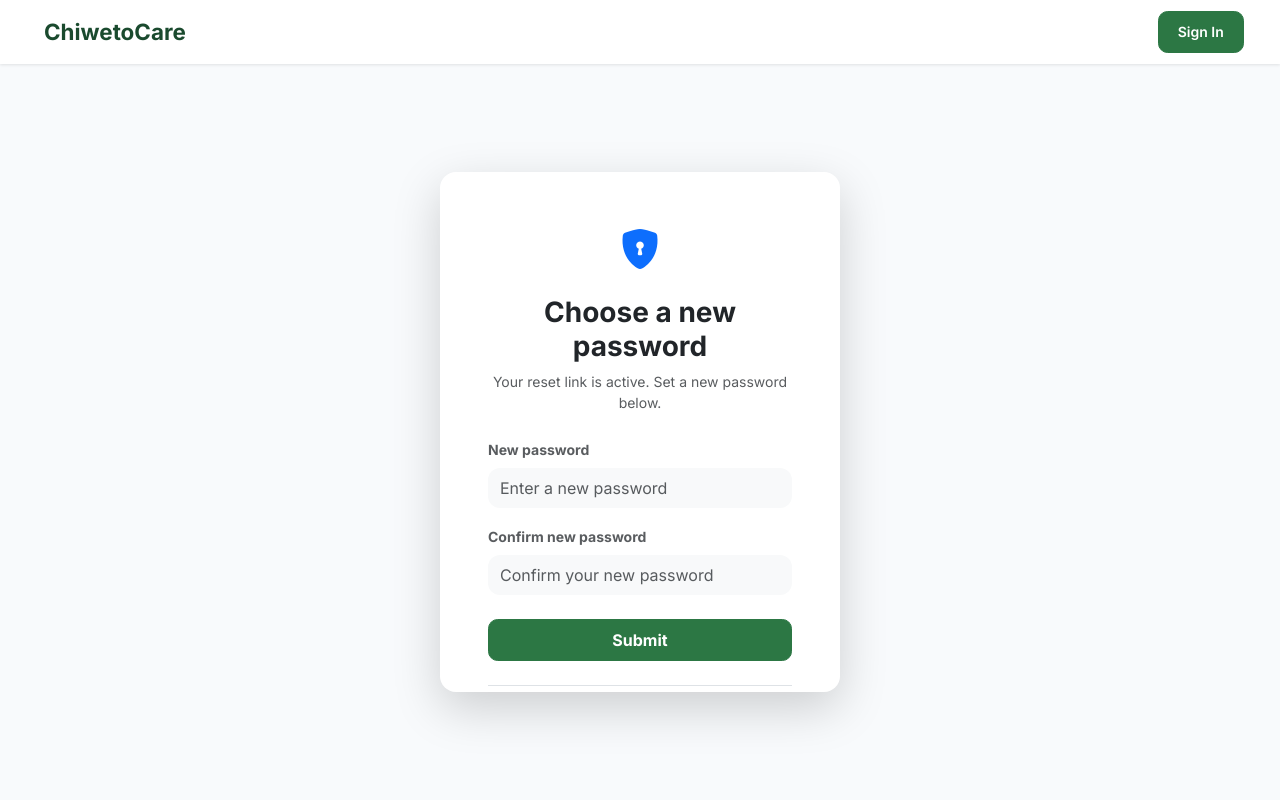
After one commit to Spongejunior/DIS, a Python web app: template templates/auth/reset_password.html in a window 1280 px wide. The commit adds this page. Run offline with Jinja, Linux system fonts and the light colour scheme; the template is opened without the code that fills it, so the values that code supplies are empty, except form fields; tables that the repository leaves empty hold one stand-in row (values such as "Sample post"); form fields are guessed from the names that the template uses.

Commit message:
new change

```diff
--- a/models.py
+++ b/models.py
@@ -37,6 +37,8 @@ class User(UserMixin, db.Model):
     status = db.Column(db.String(20), nullable=False, default='pending')  # pending, approved, rejected
     approved_at = db.Column(db.DateTime)
     rejected_at = db.Column(db.DateTime)
+    reset_token = db.Column(db.String(128))
+    reset_token_expires_at = db.Column(db.DateTime)
 
     # Relationships
     symptoms = db.relationship('SymptomReport', backref='farmer', foreign_keys='SymptomReport.farmer_id')
--- a/templates/auth/login.html
+++ b/templates/auth/login.html
@@ -51,7 +51,7 @@
                             {{ form.remember(class="form-check-input") }}
                             {{ form.remember.label(class="form-check-label small text-muted") }}
                         </div>
-                        <a href="#" class="text-primary small fw-bold text-decoration-none">Forgot Password?</a>
+                        <a href="{{ url_for('forgot_password') }}" class="text-primary small fw-bold text-decoration-none">Forgot Password?</a>
                     </div>
 
                     <div class="d-grid">
--- /dev/null
+++ b/templates/auth/reset_password.html
@@ -0,0 +1,49 @@
+{% extends "base.html" %}
+
+{% block title %}Reset Password - ChiwetoCare{% endblock %}
+
+{% block content %}
+<div class="auth-wrapper auth-wrapper-fixed">
+    <div class="auth-shell">
+        <div class="card auth-card auth-card-login auth-card-login-fixed border-0 shadow-lg bg-white">
+            <div class="p-4 p-md-5">
+                <div class="mb-4 text-center">
+                    <div class="mb-3">
+                        <i class="bi bi-shield-lock-fill fs-1 text-primary"></i>
+                    </div>
+                    <h3 class="fw-bold text-dark mb-2">Choose a new password</h3>
+                    <p class="text-muted small mb-0">Your reset link is active. Set a new password below.</p>
+                </div>
+
+                <form method="POST" novalidate>
+                    {{ form.hidden_tag() }}
+
+                    <div class="mb-3">
+                        {{ form.new_password.label(class="form-label small fw-bold text-muted") }}
+                        {{ form.new_password(class="form-control border-0 bg-light py-2", placeholder="Enter a new password", autocomplete="new-password") }}
+                        {% for error in form.new_password.errors %}
+                            <div class="text-danger small mt-1">{{ error }}</div>
+                        {% endfor %}
+                    </div>
+
+                    <div class="mb-4">
+                        {{ form.confirm_new_password.label(class="form-label small fw-bold text-muted") }}
+                        {{ form.confirm_new_password(class="form-control border-0 bg-light py-2", placeholder="Confirm your new password", autocomplete="new-password") }}
+                        {% for error in form.confirm_new_password.errors %}
+                            <div class="text-danger small mt-1">{{ error }}</div>
+                        {% endfor %}
+                    </div>
+
+                    <div class="d-grid">
+                        {{ form.submit(class="btn btn-primary py-2 fw-bold") }}
+                    </div>
+                </form>
+
+                <div class="mt-4 pt-3 border-top text-center">
+                    <p class="text-muted small mb-0"><a href="{{ url_for('login') }}" class="text-primary fw-bold text-decoration-none">Back to login</a></p>
+                </div>
+            </div>
+        </div>
+    </div>
+</div>
+{% endblock %}
```
Also changed, not shown: app.py (+70 -3 lines), forms.py (+9 -0 lines), mail_utils.py (+12 -0 lines), templates/auth/forgot_password.html (added, +45 -0 lines), instance/database.db.
